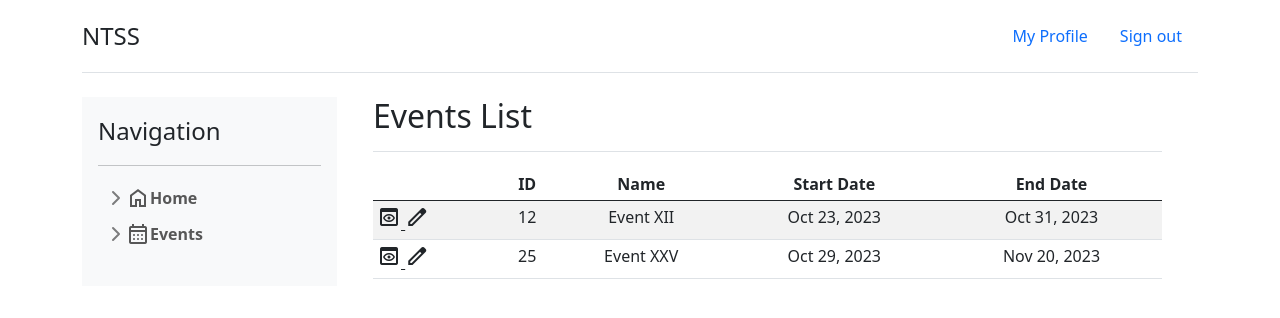
After one commit to josev814/csc470_ntss, a Python web app: template app/public_html/ntss/templates/events_list.html in a window 1280 px wide. The commit adds this page. Shown: the top 318 px of the page. Run offline with Jinja, Linux system fonts and the light colour scheme; the template is opened without the code that fills it, so the values that code supplies are empty.

Commit message:
adding a base controller
having other classes reference the base controller
adding routes for event/id, myevent/event_id and myevents
adding exhibitor page
adding events pages
updating dashboard to home
updating admin top to use -fluid
adding css class for aligning text left

```diff
--- a/app/public_html/ntss/controllers/users.py
+++ b/app/public_html/ntss/controllers/users.py
@@ -1,6 +1,7 @@
+from ntss.controllers.controller import BaseController
 from ntss.views.users import UserViews
 
-class UsersController():
+class UsersController(BaseController):
 
     def __init__(self) -> None:
         if not self.is_logged_in() and not self.get_permissions():
--- a/app/public_html/ntss/templates/blocks/admin_top.html
+++ b/app/public_html/ntss/templates/blocks/admin_top.html
@@ -1,6 +1,6 @@
 {% include "blocks/admin_header.html" %}
 <body class="text-center">
-    <main class="container">
+    <main class="container-fluid">
         <div  class="container">
             <header class="d-flex flex-wrap justify-content-center py-3 mb-4 border-bottom">
                 <a href="/" class="d-flex align-items-center mb-3 mb-md-0 me-md-auto text-dark text-decoration-none">
--- a/app/public_html/ntss/templates/blocks/nav/exhibitor.html
+++ b/app/public_html/ntss/templates/blocks/nav/exhibitor.html
@@ -1,21 +1,51 @@
 <div class="row">
-    <div class="col-2">
-      <div class="d-flex flex-column flex-shrink-0 p-3 bg-light" style="width: 100%;">
+    <div class="col-3">
+      <div class="left-nav d-flex flex-column flex-shrink-0 p-3 bg-light" style="width: 100%;">
         <a href="/" class="d-flex align-items-center mb-3 mb-md-0 me-md-auto link-dark text-decoration-none">
           <span class="fs-4">Navigation</span>
         </a>
         <hr>
-        <ul class="nav nav-pills flex-column mb-auto">
-          <li class="nav-item">
-            <a href="#" class="nav-link active" aria-current="page">
+        <ul class="list-unstyled ps-0">
+          <li class="mb-1">
+            <button class="btn btn-toggle align-items-center rounded collapsed" data-bs-toggle="collapse" data-bs-target="#home-collapse" aria-expanded="false">
               <span class="material-symbols-outlined">home</span>
               Home
-            </a>
+            </button>
+            <div class="collapse" id="home-collapse">
+              <ul class="btn-toggle-nav list-unstyled fw-normal pb-1 small">
+                <li><a href="#" class="link-dark rounded">Overview</a></li>
+                <li><a href="#" class="link-dark rounded">Updates</a></li>
+                <li><a href="#" class="link-dark rounded">Reports</a></li>
+              </ul>
+            </div>
           </li>
-          <li>
-            <a href="#" class="nav-link link-dark">
+          <li class="mb-1">
+            <button class="btn btn-toggle align-items-center rounded collapsed" data-bs-toggle="collapse" data-bs-target="#dashboard-collapse" aria-expanded="false">
+              <span class="material-symbols-outlined">
+                calendar_month
+              </span>
               Events
-            </a>
+            </button>
+            <div class="collapse" id="dashboard-collapse">
+              <ul class="btn-toggle-nav list-unstyled fw-normal pb-1 small">
+                <li>
+                  <a href="#" class="link-dark rounded">
+                    <span class="material-symbols-outlined">
+                      app_registration
+                    </span>
+                    Register For Event
+                  </a>
+                </li>
+                <li>
+                  <a href="#" class="link-dark rounded">
+                    <span class="material-symbols-outlined">
+                      event_available
+                    </span>
+                    Registered Events
+                  </a>
+                </li>
+              </ul>
+            </div>
           </li>
         </ul>
       </div>
--- a/app/public_html/ntss/templates/dashboard.html
+++ b/app/public_html/ntss/templates/dashboard.html
@@ -3,9 +3,9 @@
 <!--{% include "blocks/navigation.html" %} -->
 {% include "blocks/nav/exhibitor.html" %}
 
-    <div class="col-md-9 ms-sm-auto col-lg-10 px-md-4">
+    <div class="col-9 px-md-4">
       <div class="d-flex justify-content-between flex-wrap flex-md-nowrap align-items-center pt-3 pb-2 mb-3 border-bottom">
-        <h1 class="h2">Dashboard</h1>
+        <h1 class="h2">Home</h1>
         <div class="btn-toolbar mb-2 mb-md-0">
 
         </div>
--- /dev/null
+++ b/app/public_html/ntss/templates/events_list.html
@@ -0,0 +1,66 @@
+{% include "blocks/admin_top.html" %}
+<div class="row">
+<!--{% include "blocks/navigation.html" %} -->
+{% include "blocks/nav/exhibitor.html" %}
+
+    <div class="col-9 px-md-4">
+      <div class="d-flex justify-content-between flex-wrap flex-md-nowrap align-items-center pb-2 mb-3 border-bottom">
+        <h1 class="h2">Events List</h1>
+      </div>
+      <div class="btn-toolbar mb-2 mb-md-0">
+        <div class="table-responsive col-12">
+          <table class="table table-striped table-sm">
+            <thead>
+              <tr>
+                <th scope="col"></th>
+                <th scope="col">ID</th>
+                <th scope="col">Name</th>
+                <th scope="col">Start Date</th>
+                <th scope="col">End Date</th>
+              </tr>
+            </thead>
+            <tbody>
+              <tr>
+                <td class="text-left">
+                  <a href="#" class="link-dark">
+                    <span class="material-symbols-outlined">
+                    preview
+                    </span>
+                  </a>
+                  <a href="#" class="link-dark">
+                    <span class="material-symbols-outlined">
+                      edit
+                    </span>
+                  </a>
+                </td>
+                <td>12</td>
+                <td>Event XII</td>
+                <td>Oct 23, 2023</td>
+                <td>Oct 31, 2023</td>
+              </tr>
+              <tr>
+                <td class="text-left">
+                  <a href="#" class="link-dark">
+                    <span class="material-symbols-outlined">
+                    preview
+                    </span>
+                  </a>
+                  <a href="#" class="link-dark">
+                    <span class="material-symbols-outlined">
+                      edit
+                    </span>
+                  </a>
+                </td>
+                <td>25</td>
+                <td>Event XXV</td>
+                <td>Oct 29, 2023</td>
+                <td>Nov 20, 2023</td>
+              </tr>
+            </tbody>
+          </table>
+        </div>
+      </div>
+    </main>
+  </div>
+</div>
+{% include "blocks/admin_bottom.html" %}
--- a/app/public_html/static/css/admin.css
+++ b/app/public_html/static/css/admin.css
@@ -91,3 +91,7 @@ body {
 .navbar-nav {
     flex-direction: row;
 }
+
+.left-nav, .text-left {
+  text-align: left;
+}
```
Also changed, not shown: app/public_html/main.py (+23 -4 lines), app/public_html/ntss/controllers/controller.py (added, +19 -0 lines), app/public_html/ntss/controllers/events.py (+34 -9 lines), app/public_html/ntss/controllers/ntss.py (+2 -10 lines), app/public_html/ntss/templates/event_info.html (added, +46 -0 lines), app/public_html/ntss/views/events.py (+15 -2 lines).
